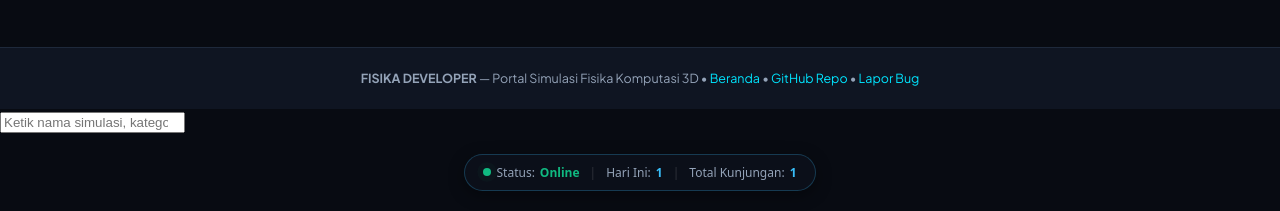
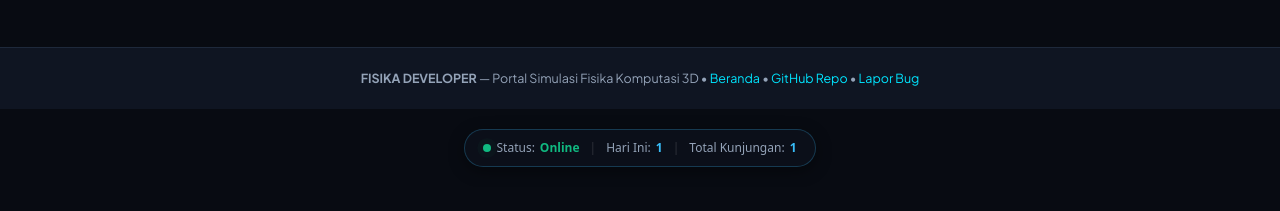
Before and after one commit to RianFisika21/fisika-developer-clone, a plain HTML site: page index.html in a window 1280 px wide. Shown: the part 1547-1758 px from the top of the page. After the commit the page ends 1734 px from the top, so only its background shows below. Drawn offline with Linux system fonts and the light colour scheme; no server answers.

Commit message:
Update index.html

```diff
--- a/index.html
+++ b/index.html
@@ -124,9 +124,6 @@
   <script src="app.js?v=5"></script>
   <script src="addons.js?v=5"></script>
   <div class="fu-cmd-backdrop" id="fu-cmd-backdrop">
-  <div class="fu-cmd-box">
-    <input type="search" class="fu-cmd-input" id="fu-cmd-input" placeholder="Ketik nama simulasi, kategori, atau rumus (Esc untuk tutup)..." />
-    <div class="fu-cmd-list" id="fu-cmd-list"></div>
   </div>
 </div>
   <!-- === WIDGET STATISTIK PENGUNJUNG (RATA TENGAH) === -->
```
